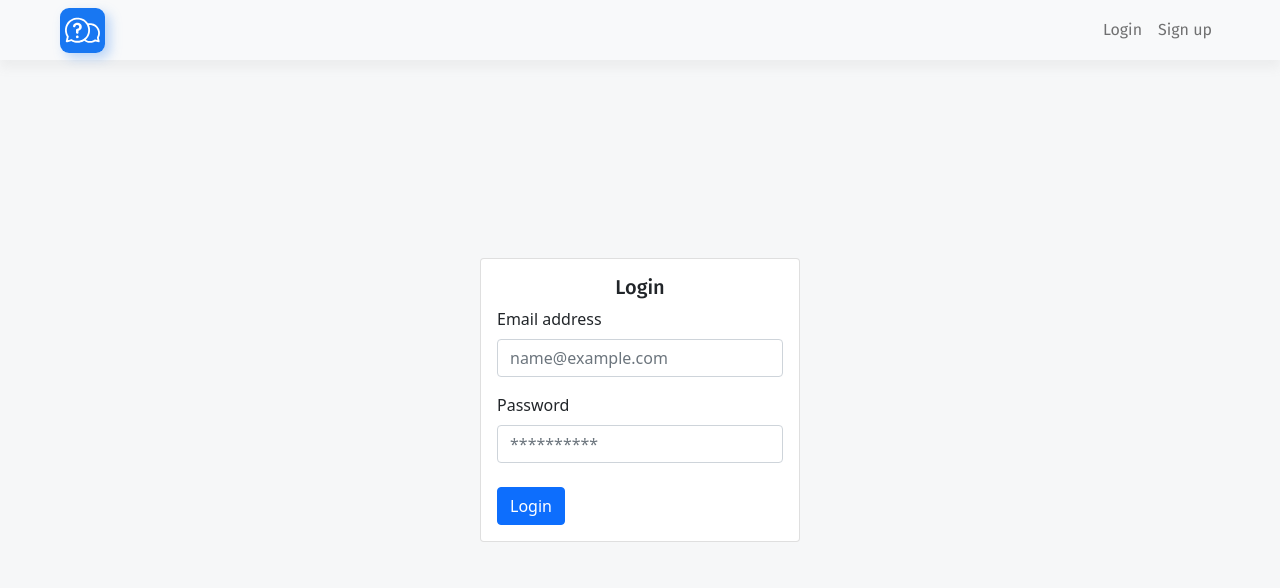
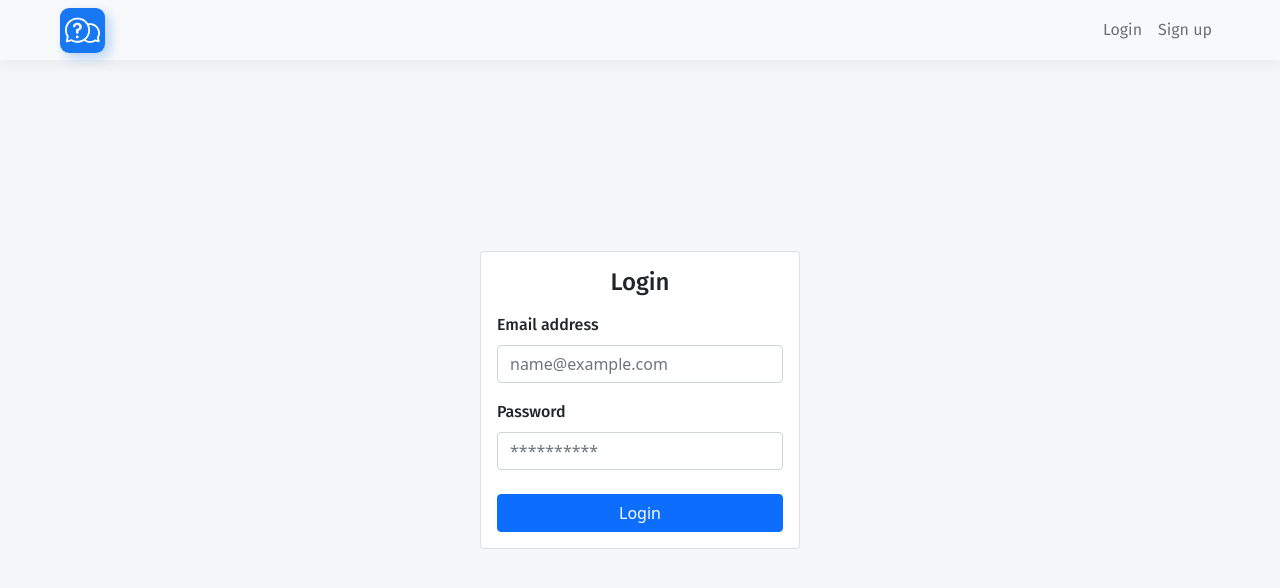
Before and after one commit to Requestln/request-website, a Vue app: page /login in a window 1280 px wide. Shown: the top 588 px of the page. Built offline with nearby package versions, Linux system fonts and the light colour scheme.

Commit message:
Save user state in local storage

```diff
--- a/src/App.vue
+++ b/src/App.vue
@@ -21,10 +21,18 @@
 
 <script>
    import Nav from "./components/Nav.vue";
+   import { store } from "./store/Store.js";
 
    export default {
       name: "App",
       components: { Nav },
+      created() {
+         const localUserState = JSON.parse(localStorage.getItem("user"));
+         if (localUserState) {
+            console.log(JSON.stringify(localUserState));
+            store.userState = localUserState
+         }
+      },
    };
 </script>
 
@@ -40,6 +48,7 @@
    h4,
    h5,
    h6,
+   label,
    span {
       font-weight: 500;
       font-family: "Fira Sans", sans-serif;
--- a/src/store/Store.js
+++ b/src/store/Store.js
@@ -10,16 +10,18 @@ export const store = {
     email: "",
   }),
 
-  doLogin(em, password) {
+  doLogin(email, password) {
     axios
       .post("login", {
-        email: em,
+        email: email,
       })
       .then((response) => {
         console.log(response);
       })
       .catch((e) => {
         this.userState.isLoggedIn = true;
+        localStorage.setItem("user", JSON.stringify(this.userState));
+
         router.push("/");
         if (e.response) {
           const res = e.response;
@@ -30,6 +32,6 @@ export const store = {
           }
         }
       });
-    console.log(`${em}, ${password}`);
+    console.log(`${email}, ${password}`);
   },
 };
--- a/src/views/Login.vue
+++ b/src/views/Login.vue
@@ -1,8 +1,8 @@
 <template>
    <div class="card">
-      <div class="card-body">
-         <h5 class="card-title text-center">Login</h5>
-         <form @submit.prevent="onSubmit">
+      <div class="card-body w-100" >
+         <h4 class="card-title text-center mb-3">Login</h4>
+         <form @submit.prevent="onSubmit" class="w-100">
             <div class="mb-3">
                <label for="exampleInputEmail1" class="form-label"
                   >Email address</label
@@ -29,7 +29,7 @@
                />
             </div>
 
-            <button type="submit" class="btn btn-primary">Login</button>
+            <button type="submit" class="btn btn-primary w-100">Login</button>
          </form>
       </div>
    </div>
@@ -58,6 +58,7 @@
 <style>
    .card {
       width: 25%;
-      min-width: 250px;
+      min-width: 320px;
+      max-width: 500px;
    }
 </style>
```
